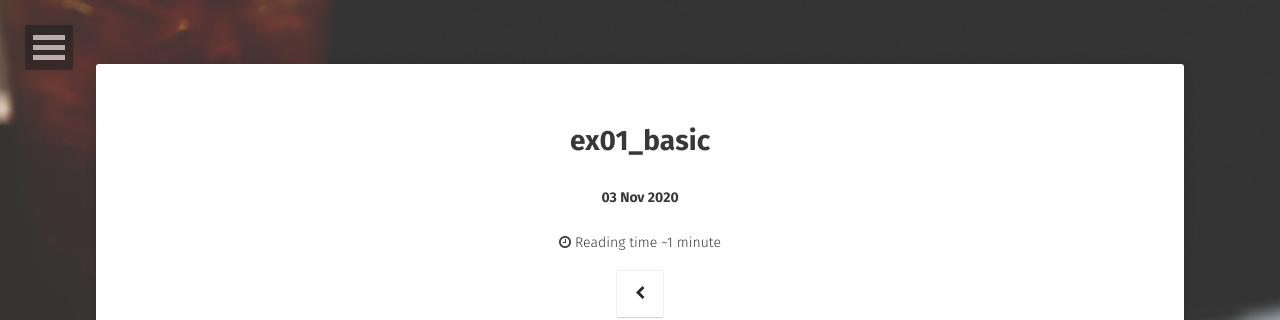
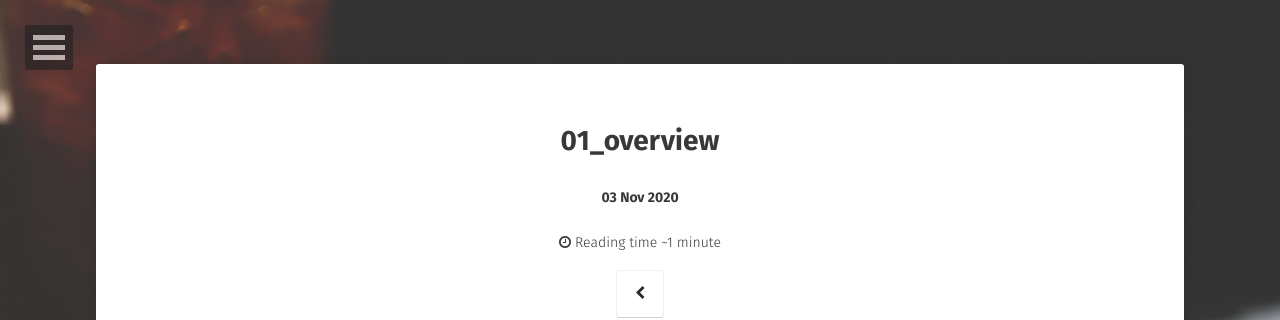
Before and after one commit to sum529-create/sum529-create.github.io, a Jekyll site: the page built from _posts/2020-11-03-01-overview.md, in a window 1280 px wide. Shown: the top 320 px of the page. Built offline with Jekyll 4.4.1, drawn with Linux system fonts in a browser that asks for light colours; some web fonts are replaced; comment, search, counter and statistics services are not loaded.

Commit message:
Update 2020-11-03-01-overview.md

```diff
--- a/_posts/2020-11-03-01-overview.md
+++ b/_posts/2020-11-03-01-overview.md
@@ -1,6 +1,6 @@
 ---
 layout: post
-title:  "ex01_basic"
+title:  "01_overview"
 date:   2020-11-03
 excerpt: "html 정의와 기본 태그 구조를 알아보았다."
 tag:
```
